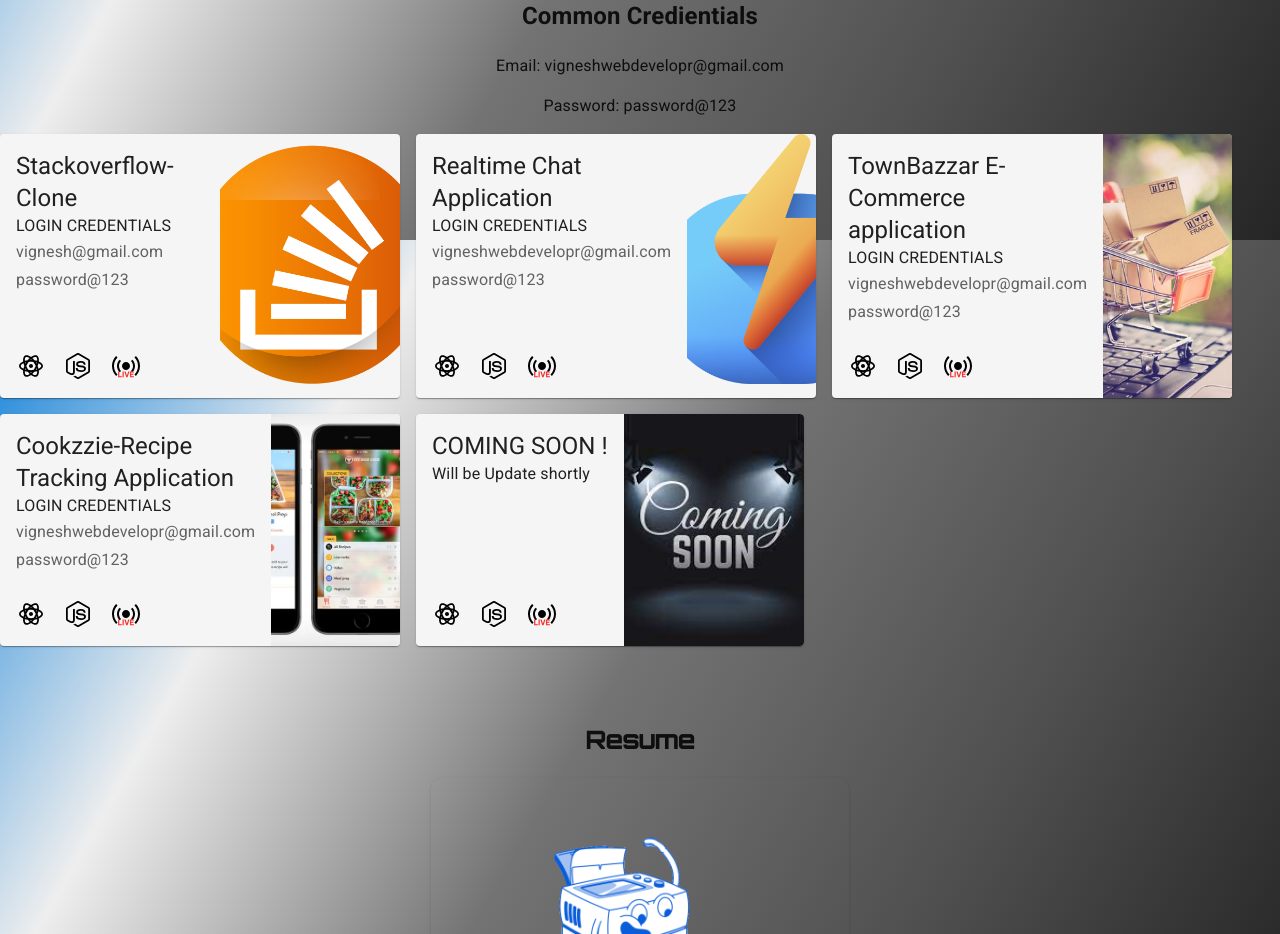
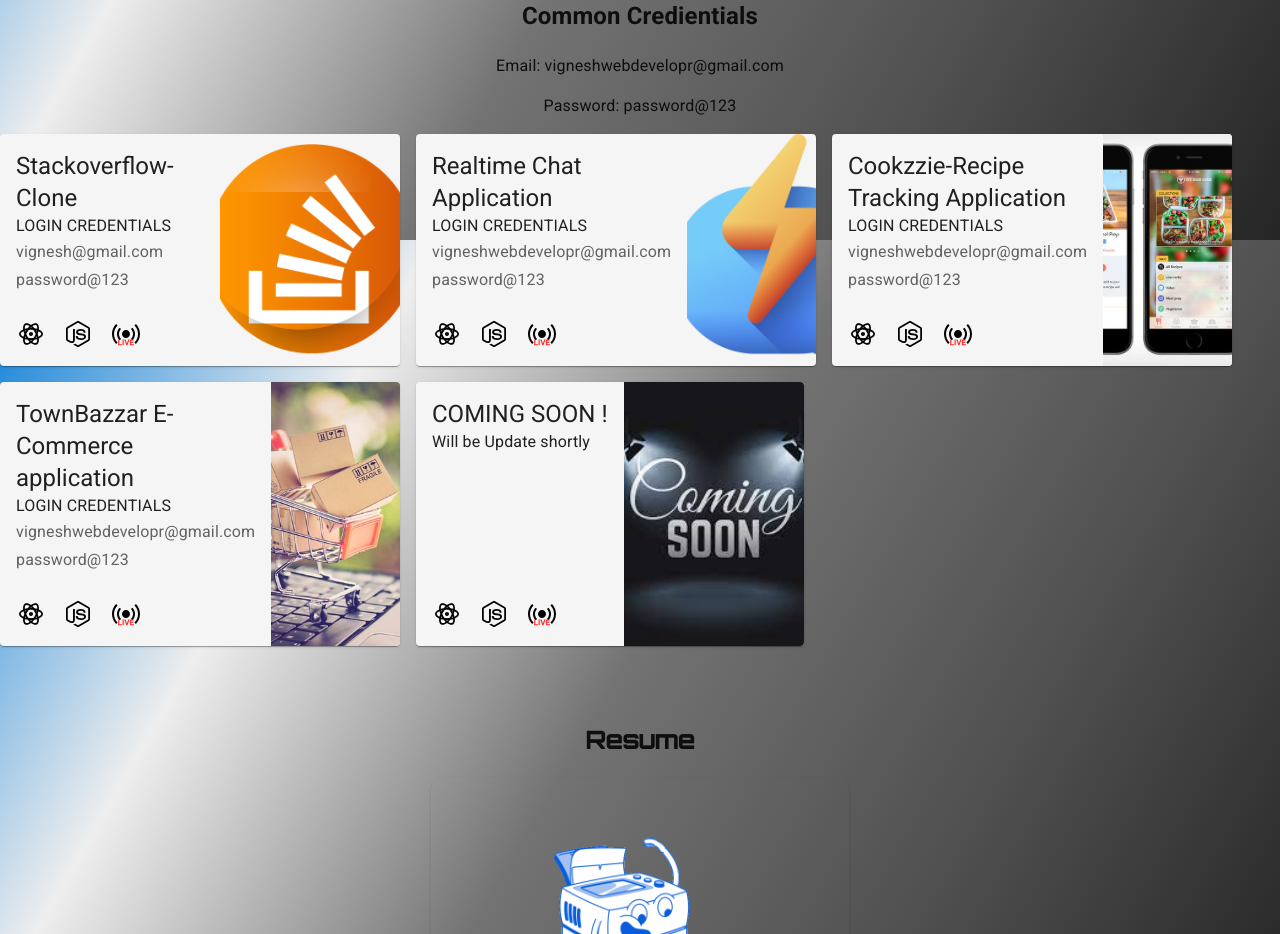
Before and after one commit to vigneshdevelopr/Portfolio, a React (Create React App) app: page / in a window 1280 px wide. Shown: the part 1360-2294 px from the top of the page. Built offline with nearby package versions, Linux system fonts and the light colour scheme.

Commit message:
Update Projects.js

```diff
--- a/src/components/Projects.js
+++ b/src/components/Projects.js
@@ -38,16 +38,7 @@
     Server: "https://github.com/vigneshdevelopr/ChitChatz-App-Project-Backend",
     live: "https://chitchatz-client.onrender.com",
   },
-  {
-    image: ecommerce,
-    title: "TownBazzar E-Commerce application",
-    login: "LOGIN CREDENTIALS",
-    Email: "vigneshwebdevelopr@gmail.com",
-    password: "password@123",
-    Client: "https://github.com/vigneshdevelopr/TownBazzar-frontend",
-    Server: "https://github.com/vigneshdevelopr/TownBazzar-backend",
-    live: "https://townbazzar.netlify.app/",
-  },
+
   {
     image: recipeimg,
     title: "Cookzzie-Recipe Tracking Application",
@@ -57,7 +48,17 @@
     Client:
       "https://github.com/vigneshdevelopr/cookzzie-recipe-project-client",
     Server: "https://github.com/vigneshdevelopr/cookzzie-recipe-project-server",
-    live: "https://cookzzie.netlify.app/",
+    live: "https://cookzzie.onrender.com",
+  },
+   {
+    image: ecommerce,
+    title: "TownBazzar E-Commerce application",
+    login: "LOGIN CREDENTIALS",
+    Email: "vigneshwebdevelopr@gmail.com",
+    password: "password@123",
+    Client: "https://github.com/vigneshdevelopr/TownBazzar-frontend",
+    Server: "https://github.com/vigneshdevelopr/TownBazzar-backend",
+    live: "https://townbazzar.netlify.app/",
   },
   {
     image: comingsoon,
```
